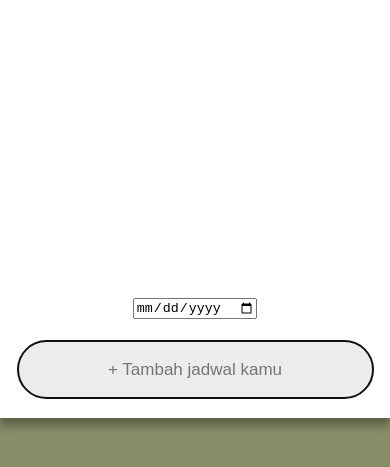
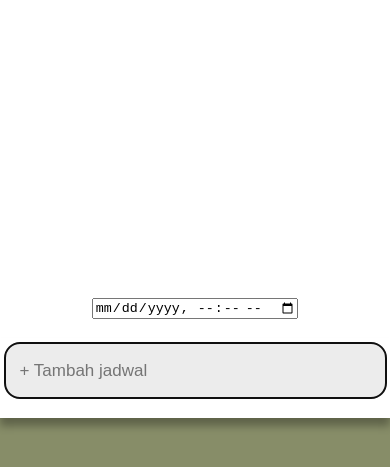
Before and after one commit to danuapratama/to-do-list, a plain HTML site: page index.html in a window 390 px wide. Shown: the part 207-674 px from the top of the page. Drawn offline with nearby package versions, Linux system fonts and the light colour scheme.

Commit message:
calendar

```diff
--- a/css/style.css
+++ b/css/style.css
@@ -115,6 +115,15 @@ body {
   text-overflow: ellipsis;
 }
 
+/* --- is not working - (no javascript) --- */
+.item p.calendar {
+  position: relative;
+  font-size: 15px;
+  left: 40px;
+  top: 16px;
+}
+/* --- end --- */
+
 .lineThrough {
   text-decoration: line-through;
   color: #ccc;
@@ -134,7 +143,7 @@ body {
 }
 
 /* ------------ add item ------------ */
-.add-time {
+.add-calendar {
   position: absolute;
   margin-top: -60px;
   left: 0;
@@ -160,10 +169,10 @@ body {
   height: 55px;
   width: 90%;
   background-color: rgb(236, 236, 236);
-  border-radius: 30px;
+  border-radius: 15px;
   border: none !important;
   font-size: 17px;
-  text-align: center;
+  padding:  0 15px;
   margin: auto;
   left: 0;
   right: 0;
@@ -196,7 +205,7 @@ body {
     padding: 20px 0;
   }
 
-  .add-time {
+  .add-calendar {
     margin-top: -40px;
   }
 }
--- a/index.html
+++ b/index.html
@@ -30,13 +30,17 @@
                     <p class="text">Drink Coffee</p>
                     <i class="fa fa-trash-o de" job="delete" id="0"></i>
                 </li> -->
+          <!--  <li class="item-calendar">
+                  <p class="calendar">01/01/2021 23.30</p>
+                </li> -->
         </ul>
       </div>
-      <div class="add-time">
-        <input type="date" />
+
+      <div class="add-calendar">
+        <input type="datetime-local" id="calendar" value="2021/01/01 00.00" />
       </div>
       <div class="add-to-do">
-        <input type="text" id="input" placeholder="+ Tambah jadwal kamu" autofocus />
+        <input type="text" id="input" placeholder="+ Tambah jadwal" autofocus />
       </div>
     </div>
     <script src="js/app.js"></script>
```
Also changed, not shown: js/app.js (line endings or trailing spaces).
